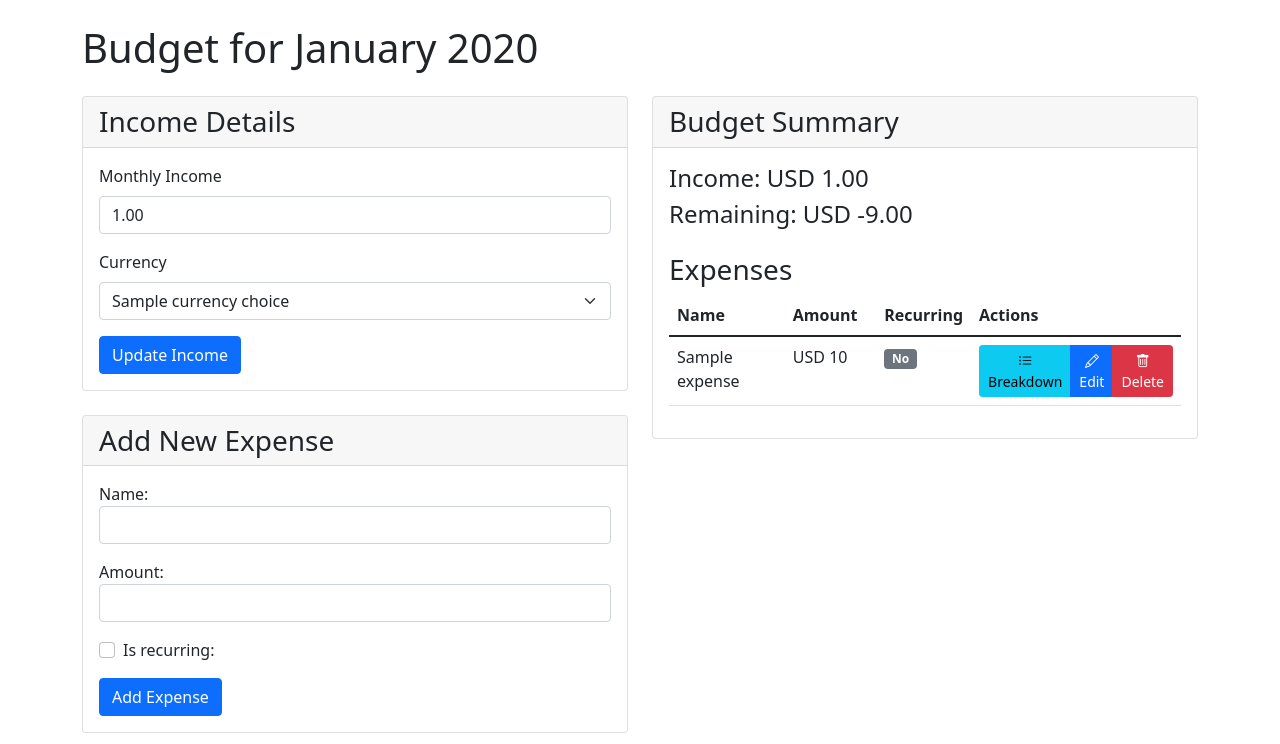
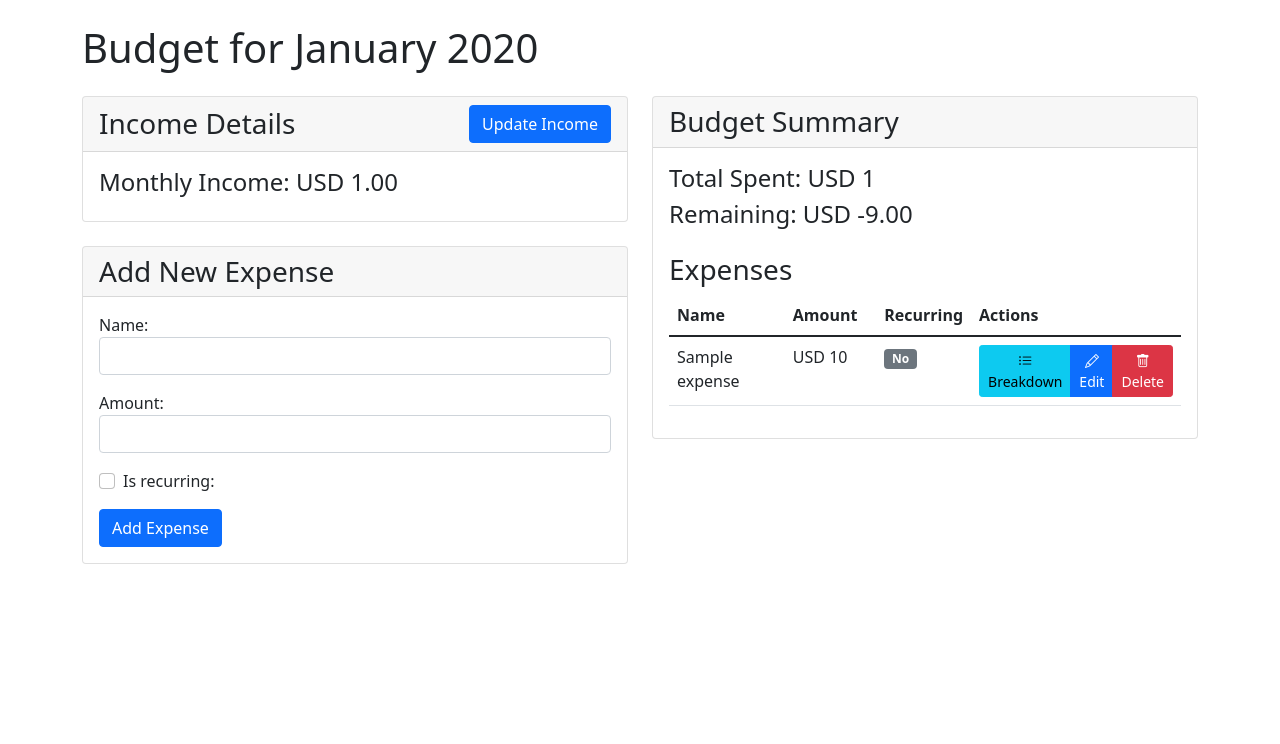
Before and after one commit to Thireb/django_budget_tracker, a Django app: template budgetapp/templates/budgetapp/budget_detail.html in a window 1280 px wide. Shown: the part 56-800 px from the top of the page. Run offline with Django 5.2, Linux system fonts and the light colour scheme; tables that the repository leaves empty hold one stand-in row (values such as "Sample post"); the template is opened without the code that fills it: values that come from a table or form of the project are taken from there, most other values are stand-ins (such as "Sample title", 1, 10 or a date in 2020); some libraries are stand-ins or nearby versions.

Commit message:
Implement total expenses calculation and enhance income management UI
- Added total expenses calculation in the budget detail view.
- Updated budget detail template to display total expenses and improved income management modal.
- Enhanced user interaction by showing the income modal on page load if no income is set.
- Improved layout and functionality of income update options in the template.

```diff
--- a/budgetapp/templates/budgetapp/budget_detail.html
+++ b/budgetapp/templates/budgetapp/budget_detail.html
@@ -3,19 +3,23 @@
 {% block content %}
 <h1>Budget for {{ budget.month|date:"F Y" }}</h1>
 
-<div class="row mt-4">
-    <div class="col-md-6">
-        <div class="card mb-4">
-            <div class="card-header">
-                <h3 class="mb-0">Income Details</h3>
+<!-- Income Modal -->
+<div class="modal fade" id="incomeModal" data-bs-backdrop="static" data-bs-keyboard="false" tabindex="-1">
+    <div class="modal-dialog">
+        <div class="modal-content">
+            <div class="modal-header">
+                <h5 class="modal-title">{% if budget.income == 0 %}Set Income{% else %}Update Income{% endif %}</h5>
+                {% if budget.income > 0 %}
+                    <button type="button" class="btn-close" data-bs-dismiss="modal"></button>
+                {% endif %}
             </div>
-            <div class="card-body">
+            <div class="modal-body">
                 <form method="post" class="income-form">
                     {% csrf_token %}
                     <div class="mb-3">
                         <label for="income" class="form-label">Monthly Income</label>
                         <input type="number" step="0.01" name="income" id="income"
-                               value="{{ budget.income }}" class="form-control">
+                               value="{{ budget.income }}" class="form-control" required>
                     </div>
                     <div class="mb-3">
                         <label for="currency" class="form-label">Currency</label>
@@ -27,11 +31,36 @@
                             {% endfor %}
                         </select>
                     </div>
-                    <button type="submit" name="form_type" value="income"
-                            class="btn btn-primary">Update Income</button>
+                    <div class="d-flex justify-content-between">
+                        {% if budget.income == 0 %}
+                            <a href="{% url 'home' %}" class="btn btn-secondary">Back to Home</a>
+                            <button type="submit" name="form_type" value="income" class="btn btn-primary">Set Income</button>
+                        {% else %}
+                            <button type="button" class="btn btn-secondary" data-bs-dismiss="modal">Cancel</button>
+                            <button type="submit" name="form_type" value="income" class="btn btn-primary">Update Income</button>
+                        {% endif %}
+                    </div>
                 </form>
             </div>
         </div>
+    </div>
+</div>
+
+<div class="row mt-4">
+    <div class="col-md-6">
+        {% if budget.income > 0 %}
+        <div class="card mb-4">
+            <div class="card-header d-flex justify-content-between align-items-center">
+                <h3 class="mb-0">Income Details</h3>
+                <button type="button" class="btn btn-primary" data-bs-toggle="modal" data-bs-target="#incomeModal">
+                    Update Income
+                </button>
+            </div>
+            <div class="card-body">
+                <h4>Monthly Income: {{ budget.currency }} {{ budget.income }}</h4>
+            </div>
+        </div>
+        {% endif %}
 
         <div class="card">
             <div class="card-header">
@@ -69,7 +98,7 @@
             </div>
             <div class="card-body">
                 <div class="mb-4">
-                    <h4>Income: {{ budget.currency }} {{ budget.income }}</h4>
+                    <h4>Total Spent: {{ budget.currency }} {{ total_expenses }}</h4>
                     <h4>Remaining: {{ budget.currency }} {{ budget.get_remaining_budget }}</h4>
                 </div>
                 <h3>Expenses</h3>
@@ -177,6 +206,15 @@
 {% block extra_js %}
 <script>
 $(document).ready(function() {
+    // Show income modal on page load if income is zero
+    {% if budget.income == 0 %}
+        var incomeModal = new bootstrap.Modal(document.getElementById('incomeModal'), {
+            backdrop: 'static',
+            keyboard: false
+        });
+        incomeModal.show();
+    {% endif %}
+
     // Edit Expense
     $('.edit-expense').click(function() {
         const expenseId = $(this).data('expense-id');
--- a/budgetapp/views.py
+++ b/budgetapp/views.py
@@ -117,11 +117,15 @@ def budget_detail(request, year, month):
     else:
         form = ExpenseForm()
 
+    # Calculate total expenses using the model's method
+    total_expenses = sum(expense.amount for expense in budget.expenses.all())
+
     return render(request, 'budgetapp/budget_detail.html', {
         'budget': budget,
         'form': form,
         'expenses': budget.expenses.all(),
-        'currency_choices': Budget.get_currency_choices()
+        'currency_choices': Budget.get_currency_choices(),
+        'total_expenses': total_expenses,
     })
 
 def expense_detail(request, expense_id):
```
